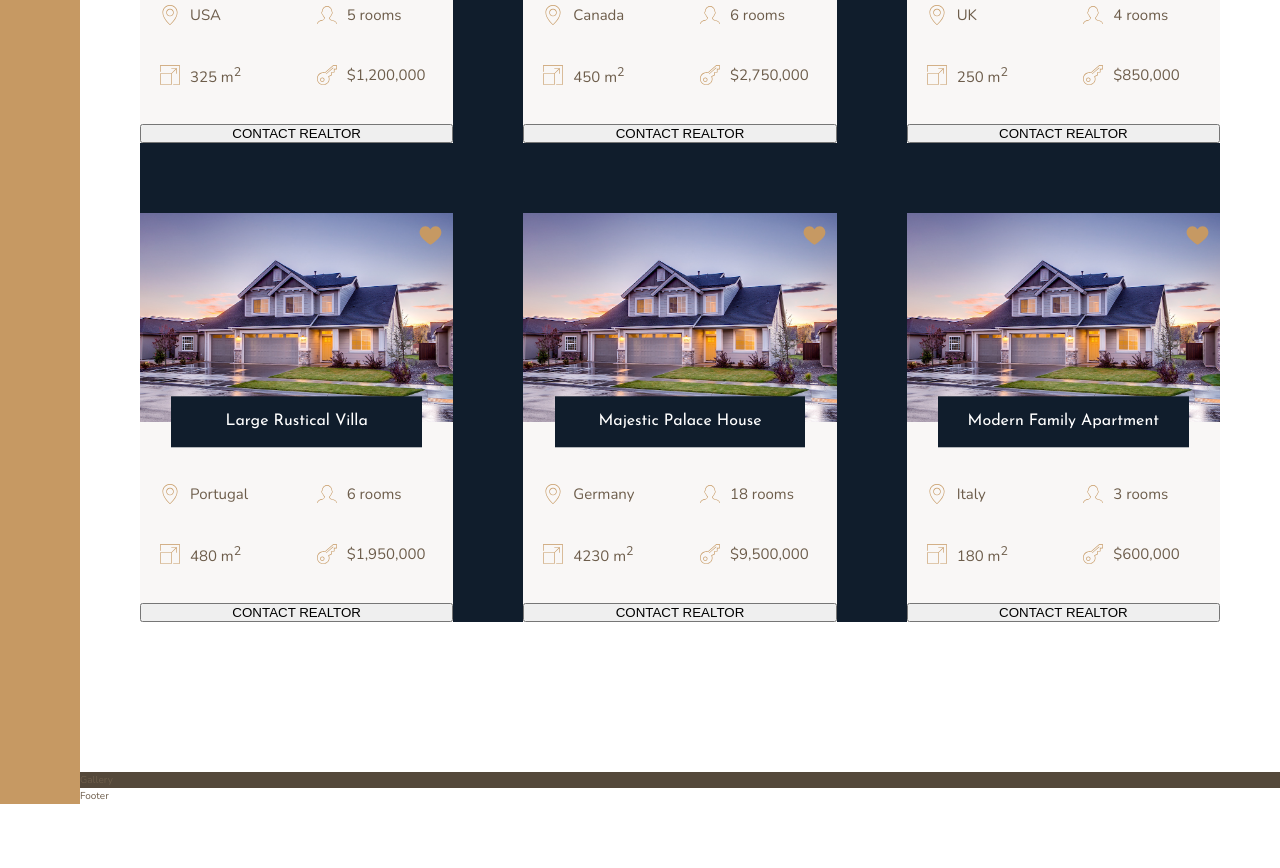
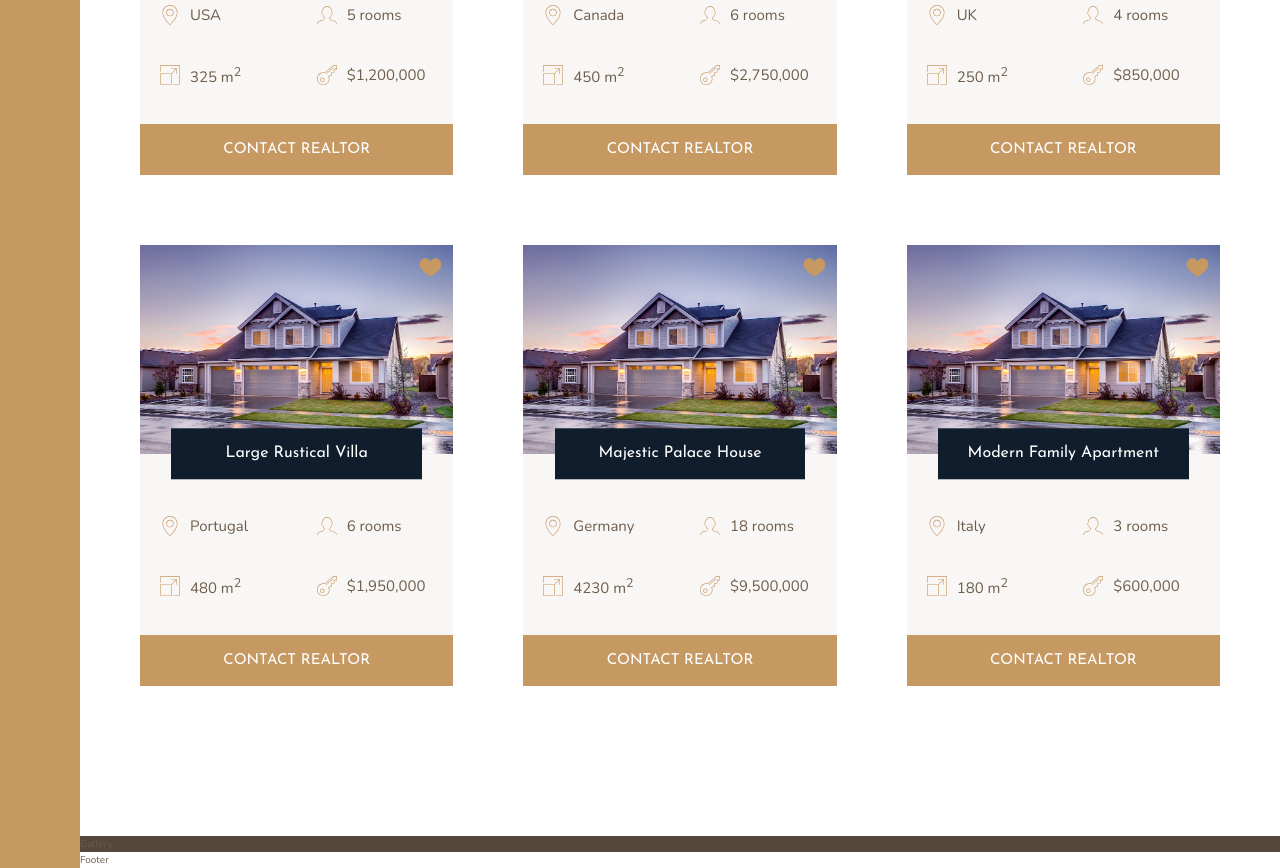
Before and after one commit to praise002/nexter, a website: page index.html in a window 1280 px wide. Shown: the part 2657-3525 px from the top of the page. Before the commit the page ends 3461 px from the top, so only its background shows below. Drawn offline with nearby package versions, Linux system fonts and the light colour scheme.

Commit message:
Updated the homes section

```diff
--- a/index.html
+++ b/index.html
@@ -122,7 +122,7 @@
                     <p>$1,200,000</p>
                 </div>
 
-                <button class="cta home__btn" type="submit">Contact realtor</button>
+                <button class="btn home__btn" type="submit">Contact realtor</button>
 
             </div>
 
@@ -161,7 +161,7 @@
                     <p>$2,750,000</p>
                 </div>
 
-                <button class="cta home__btn" type="submit">Contact realtor</button>
+                <button class="btn home__btn" type="submit">Contact realtor</button>
 
             </div>
 
@@ -199,7 +199,7 @@
                     <p>$850,000</p>
                 </div>
 
-                <button class="cta home__btn" type="submit">Contact realtor</button>
+                <button class="btn home__btn" type="submit">Contact realtor</button>
 
             </div>
 
@@ -237,7 +237,7 @@
                     <p>$1,950,000</p>
                 </div>
 
-                <button class="cta home__btn" type="submit">Contact realtor</button>
+                <button class="btn home__btn" type="submit">Contact realtor</button>
 
             </div>
 
@@ -275,7 +275,7 @@
                     <p>$9,500,000</p>
                 </div>
 
-                <button class="cta home__btn" type="submit">Contact realtor</button>
+                <button class="btn home__btn" type="submit">Contact realtor</button>
 
             </div>
 
@@ -313,7 +313,7 @@
                     <p>$600,000</p>
                 </div>
 
-                <button class="cta home__btn" type="submit">Contact realtor</button>
+                <button class="btn home__btn" type="submit">Contact realtor</button>
 
             </div>
         </section>
--- a/sass/_homes.scss
+++ b/sass/_homes.scss
@@ -1,5 +1,5 @@
 .homes {
-    background-color: $color-secondary;
+
     grid-column: center-start / center-end;
     margin: 15rem 0;
 
```
Also changed, not shown: css/style.css.
